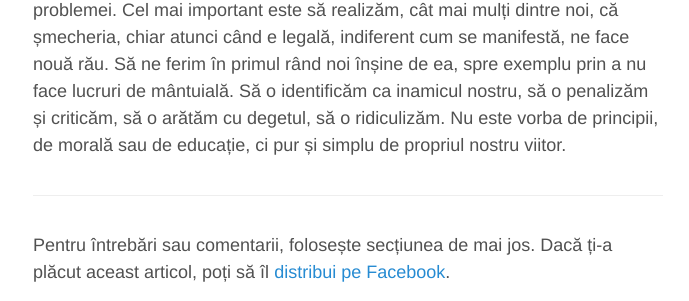
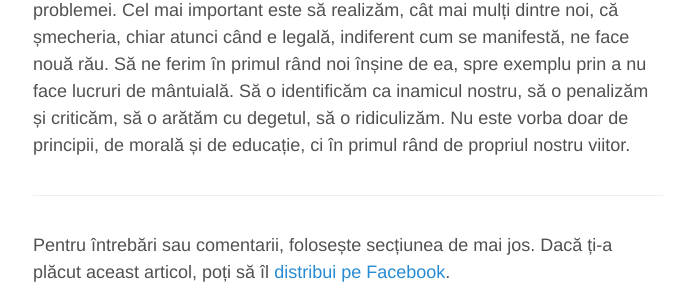
Before and after one commit to aoghina/aoghina.github.io, a Jekyll site: the page built from _posts/2015-10-14-argument-impotriva-smecheriei.md, in a window 1280 px wide. Shown: the part 1561-1862 px from the top of the page, without its empty margins (292-981 px from the left). Built offline with Jekyll 4.4.1, drawn with Linux system fonts in a browser that asks for light colours; comment, search, counter and statistics services are not loaded; some of the changed text lies outside the part shown.

Commit message:
Moredata: update argument post

```diff
--- a/_posts/2015-10-14-argument-impotriva-smecheriei.md
+++ b/_posts/2015-10-14-argument-impotriva-smecheriei.md
@@ -19,4 +19,4 @@ Este firesc să alegem calea cea mai ușoară pentru a ne atinge scopurile, este
 
 Este o problemă de optimizare, de punere în balanță a scopurilor imediate cu cele de lungă durată. Poate fi complicat, pentru că șmecheria poate facilita un beneficiu palpabil imediat, pe când scopurile de lungă durată au recompense mai nesigure. Și totuși se întâmplă des să realizăm că acestea sunt mai valoroase: nu copiem la teză în liceu, pentru că vrem să luăm bacul; evităm pe cât putem să împrumutăm bani, pentru a nu plăti apoi în plus dobândă; încercăm să ne abținem să mâncăm ceva gustos, dar nesănătos. Așa cum ne preocupă sănătatea și bunăstarea noastră individuală pe termen lung, tot spre binele nostru ar trebui să ne preocupe funcționarea societății în care trăim.
 
-Lupta împotriva corupției este binevenită, dar adresează doar o fațetă a problemei. Cel mai important este să realizăm, cât mai mulți dintre noi, că șmecheria, chiar atunci când e legală, indiferent cum se manifestă, ne face nouă rău. Să ne ferim în primul rând noi înșine de ea, spre exemplu prin a nu face lucruri de mântuială. Să o identificăm ca inamicul nostru, să o penalizăm și criticăm, să o arătăm cu degetul, să o ridiculizăm. Nu este vorba de principii, de morală sau de educație, ci pur și simplu de propriul nostru viitor.
+Lupta împotriva corupției este binevenită, dar adresează doar o fațetă a problemei. Cel mai important este să realizăm, cât mai mulți dintre noi, că șmecheria, chiar atunci când e legală, indiferent cum se manifestă, ne face nouă rău. Să ne ferim în primul rând noi înșine de ea, spre exemplu prin a nu face lucruri de mântuială. Să o identificăm ca inamicul nostru, să o penalizăm și criticăm, să o arătăm cu degetul, să o ridiculizăm. Nu este vorba doar de principii, de morală și de educație, ci în primul rând de propriul nostru viitor.
```
